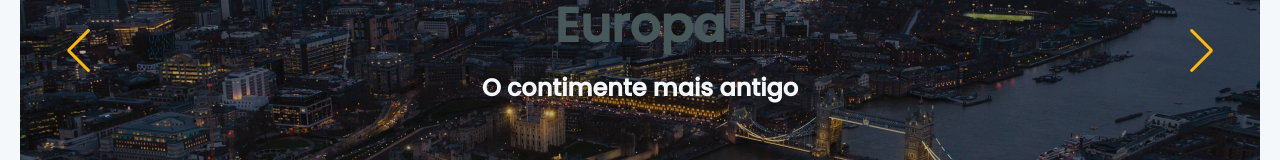
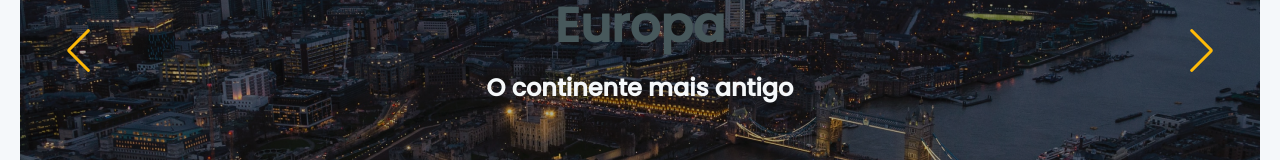
Before and after one commit to luisbarufi/world-trip, a Next.js app: page / in a window 1280 px wide. Shown: the part 1210-1370 px from the top of the page. Built offline with nearby package versions, Linux system fonts and the light colour scheme.

Commit message:
Update index.tsx

```diff
--- a/src/components/ContinentSlider/index.tsx
+++ b/src/components/ContinentSlider/index.tsx
@@ -29,7 +29,7 @@ export function ContinentSlider() {
           <SlideItem
             image="europe"
             title="Europa"
-            paragraph="O contimente mais antigo"
+            paragraph="O continente mais antigo"
           />
         </SwiperSlide>
 
@@ -37,7 +37,7 @@ export function ContinentSlider() {
           <SlideItem
             image="europe"
             title="Europa"
-            paragraph="O contimente mais antigo"
+            paragraph="O continente mais antigo"
           />
         </SwiperSlide>
 
@@ -45,7 +45,7 @@ export function ContinentSlider() {
           <SlideItem
             image="europe"
             title="Europa"
-            paragraph="O contimente mais antigo"
+            paragraph="O continente mais antigo"
           />
         </SwiperSlide>
 
```
